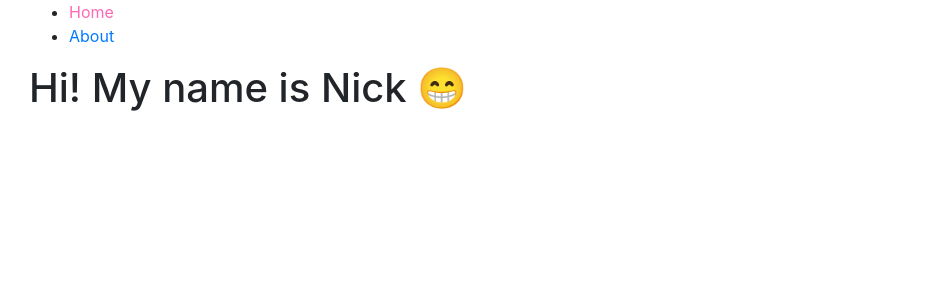
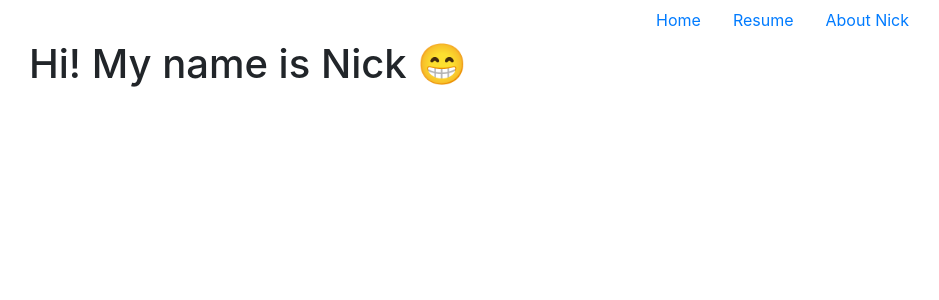
Before and after one commit to Nhvattum/portfolio, a Next.js app: page /about in a window 1280 px wide. Shown: the top 300 px of the page, without its empty margins (163-1102 px from the left). Built offline with nearby package versions, Linux system fonts and the light colour scheme.

Commit message:
added a navbar

```diff
--- a/components/navbar.js
+++ b/components/navbar.js
@@ -1,39 +1,38 @@
 import Head from 'next/head'
-import Link from 'next/link'
-import {useEffect} from 'react'
+// import {useEffect} from 'react'
+import {Nav} from 'react-bootstrap'
 
 export default function Navbar() {
 
-    useEffect(() => {
-        document.getElementById('home').style.color = "hotpink";
-    }, [])
+    // useEffect(() => {
+    //     document.getElementById('home').style.color = "hotpink";
+    // }, [])
 
     return (
         <div>
             <Head>
-                <title>Nick Hvattum Portfolio</title>
                 <script src="https://unpkg.com/react/umd/react.production.min.js" crossorigin></script>
                 <script
-                src="https://unpkg.com/react-dom/umd/react-dom.production.min.js"
-                crossorigin></script>
+                    src="https://unpkg.com/react-dom/umd/react-dom.production.min.js"
+                    crossorigin>
+                </script>
                 <script
-                src="https://unpkg.com/react-bootstrap@next/dist/react-bootstrap.min.js"
-                crossorigin></script>
+                    src="https://unpkg.com/react-bootstrap@next/dist/react-bootstrap.min.js"
+                    crossorigin>
+                </script>
+                <title>Nick Hvattum Portfolio</title>
             </Head>
-            <navbar>
-                <ul>
-                    <li>
-                        <Link href="/">
-                            <a id='home'>Home</a>
-                        </Link>
-                    </li>
-                    <li>
-                        <Link href="/about">
-                            <a>About</a>
-                        </Link>
-                    </li>
-                </ul>
-            </navbar>
+            <Nav className="justify-content-end" activeKey="/home">
+                <Nav.Item>
+                    <Nav.Link href="/home">Home</Nav.Link>
+                </Nav.Item>
+                <Nav.Item>
+                    <Nav.Link href="/resume">Resume</Nav.Link>
+                </Nav.Item>
+                <Nav.Item>
+                    <Nav.Link href="/about">About Nick</Nav.Link>
+                </Nav.Item>
+            </Nav>
         </div>
     )
 }
--- a/pages/home.js
+++ b/pages/home.js
@@ -1,10 +1,12 @@
-import {Button, Fade, Accordion, Card} from 'react-bootstrap'
+import Navbar from '../components/navbar'
+import {Button, Accordion, Card} from 'react-bootstrap'
 
 export default function Home() {
 
 
     return (
         <div>
+            <Navbar />
             <h1>Nick Hvattum</h1>
             <h3>I am a Software Engineer motivated by utilizing my background in QA to achieve practical, precise solutions to technical problems. I enjoy using my unique background along with my technical skills to create software that will impact the life of the end user.
             </h3>
```
Also changed, not shown: pages/resume.js (added, +9 -0 lines).
